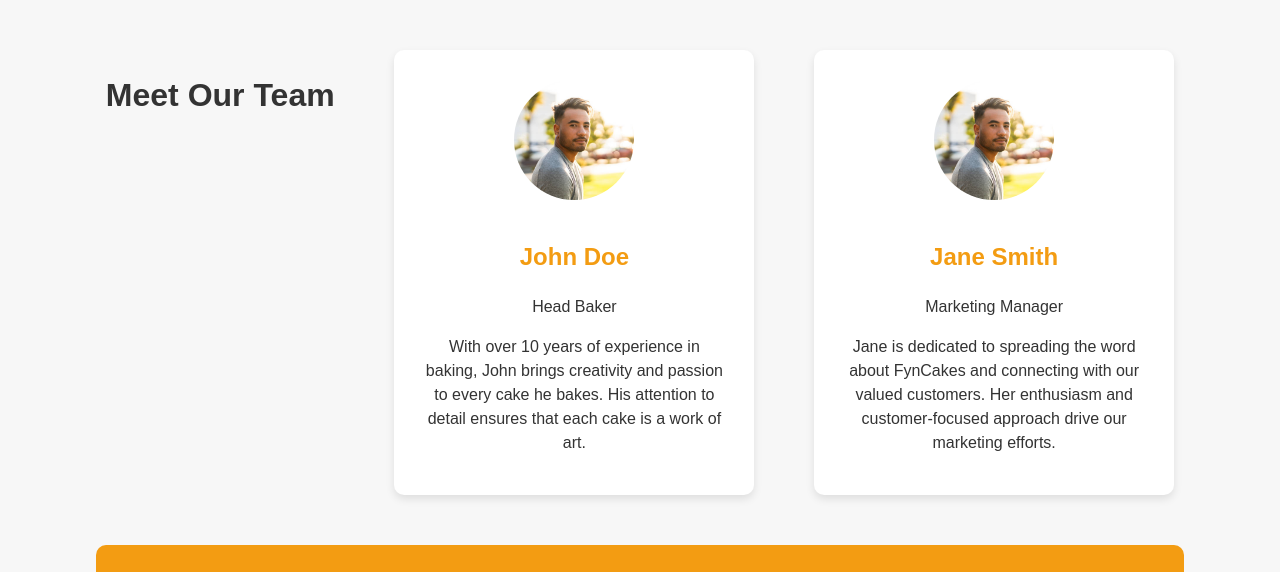
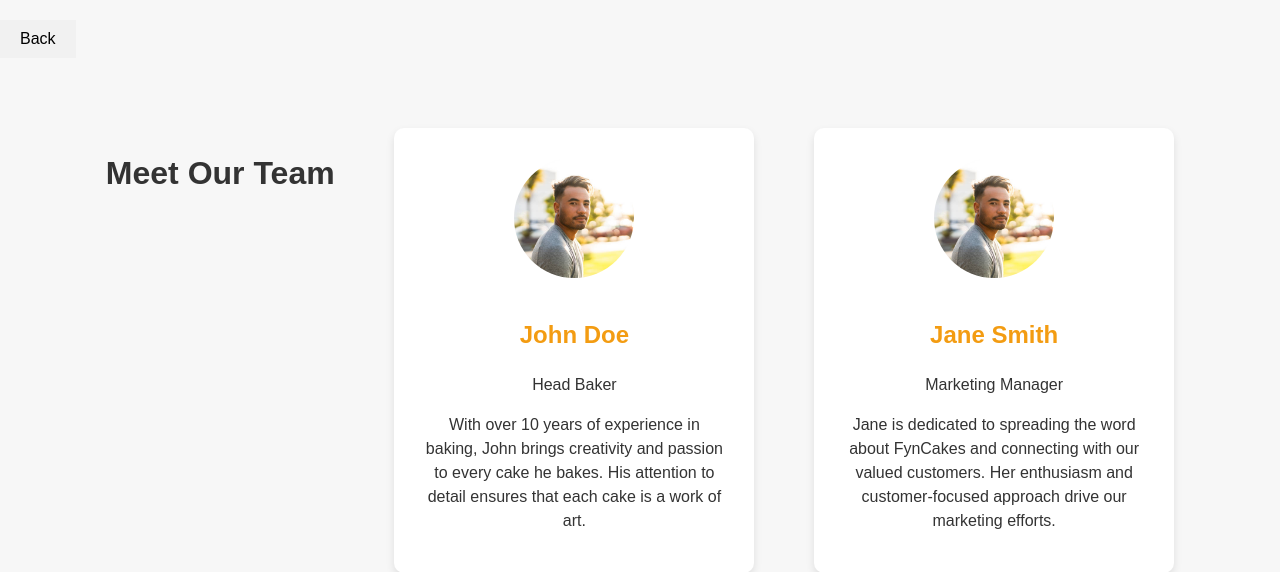
Before and after one commit to Fyncakes/ak, a Flask app: page /about in a window 1280 px wide. Shown: the part 138-710 px from the top of the page. Run offline with Flask 3, Linux system fonts and the light colour scheme.

Commit message:
Update on the pages

```diff
--- a/cakes/static/css/about.css
+++ b/cakes/static/css/about.css
@@ -1,6 +1,6 @@
 /* General Styles */
 body {
-	font-family: 'Arial', sans-serif;
+	font-family: "Arial", sans-serif;
 	background-color: #f7f7f7;
 	margin: 0;
 	padding: 0;
@@ -154,6 +154,19 @@ footer ul li a:hover {
 	color: #f39c12;
 }
 
+.back-button {
+	background-color: #f1f1f1;
+	border: none;
+	padding: 10px 20px;
+	cursor: pointer;
+	font-size: 16px;
+	margin: 20px 0;
+}
+
+.back-button:hover {
+	background-color: #ddd;
+}
+
 /* Responsive Design */
 @media (max-width: 768px) {
 	#team {
--- a/cakes/static/css/customer.css
+++ b/cakes/static/css/customer.css
@@ -140,7 +140,7 @@ footer {
 	bottom: 0;
 	background-color: #333;
 	color: #fff;
-	text-align: center;
+	text-align: left;
 	padding: 20px 0;
 	box-shadow: 0 -2px 4px rgba(0, 0, 0, 0.1);
 }
--- a/cakes/templates/AboutPage.html
+++ b/cakes/templates/AboutPage.html
@@ -17,6 +17,9 @@
 				</ul>
 			</nav>
 		</header>
+
+		<!-- Back Button to go to the previous page -->
+		<button class="back-button" onclick="goBack()">Back</button>
 
 		<div class="container">
 			<section id="team">
@@ -80,5 +83,12 @@
 				<li><a href="#">Twitter</a></li>
 			</ul>
 		</footer>
+
+		<script>
+			// Function to go back to the previous page
+			function goBack() {
+				window.history.back();
+			}
+		</script>
 	</body>
 </html>
--- a/cakes/templates/CustomerPage.html
+++ b/cakes/templates/CustomerPage.html
@@ -20,7 +20,7 @@
 							<li><a href="{{ url_for('about_us') }}">About</a></li>
 							<li><a href="{{ url_for('signup') }}">Signup</a></li>
 							<li>
-								<a href="#">
+								<a href="{{ url_for('checkout') }}">
 									<img
 										src="{{ url_for('static', filename='FynCakes/download.png') }}"
 										alt="Shopping Cart"
@@ -83,7 +83,6 @@
 
 				// Store the updated list in local storage
 				localStorage.setItem("selectedProducts", JSON.stringify(selectedProducts));
-
 			}
 
 			// Function to proceed to checkout
--- a/main.py
+++ b/main.py
@@ -325,4 +325,4 @@ def admin_dashboard():
                            customers=customers)
 
 if __name__ == '__main__':
-    app.run(debug=True)
+    app.run(host='localhost', port=2000, debug=True)
```
Also changed, not shown: cakes/static/css/checkout.css (+20 -4 lines), cakes/static/css/login$signup.css (+12 -0 lines), cakes/templates/CheckoutPage.html (+17 -4 lines), cakes/templates/SignUp.html (+10 -0 lines).
